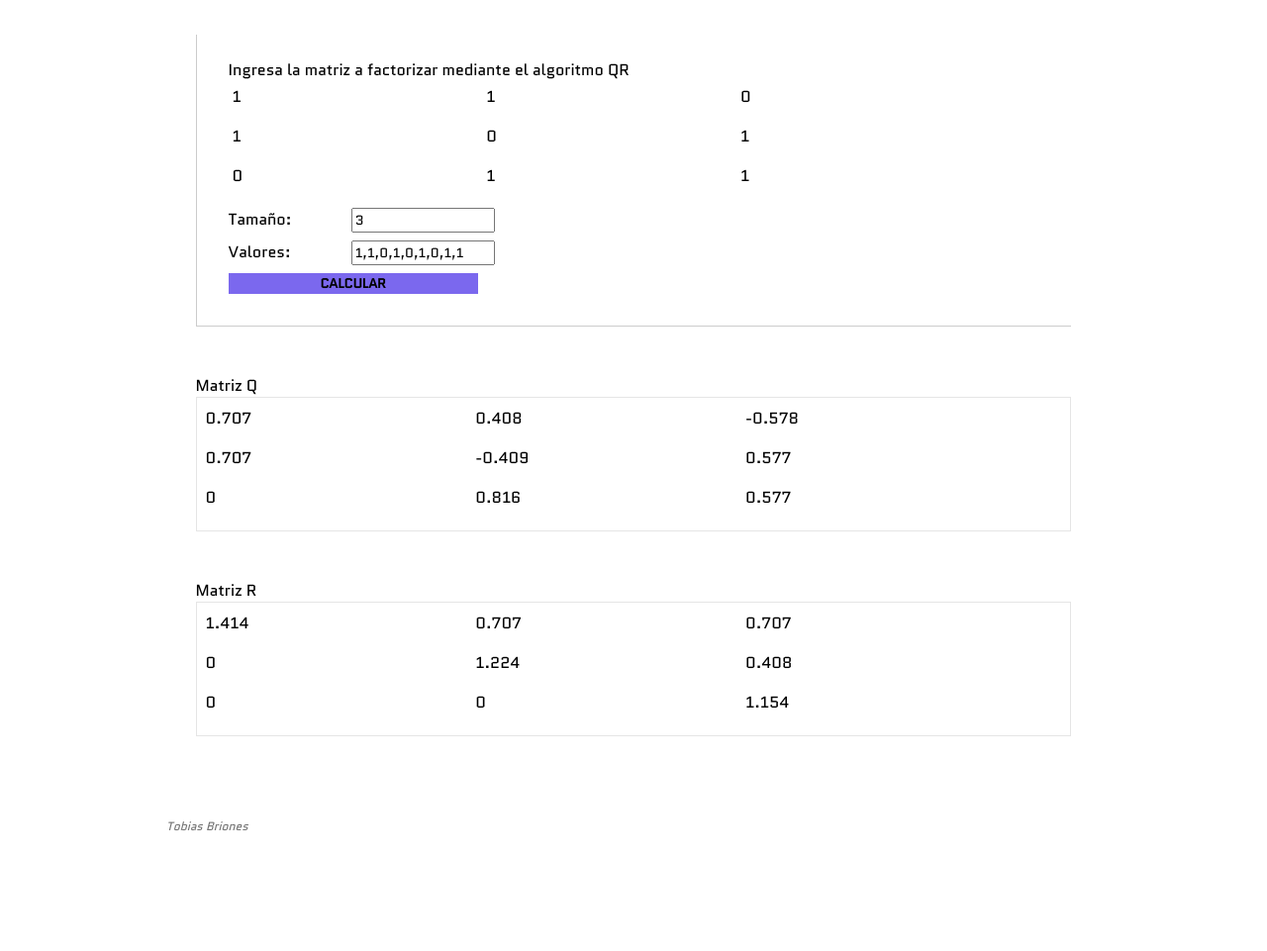
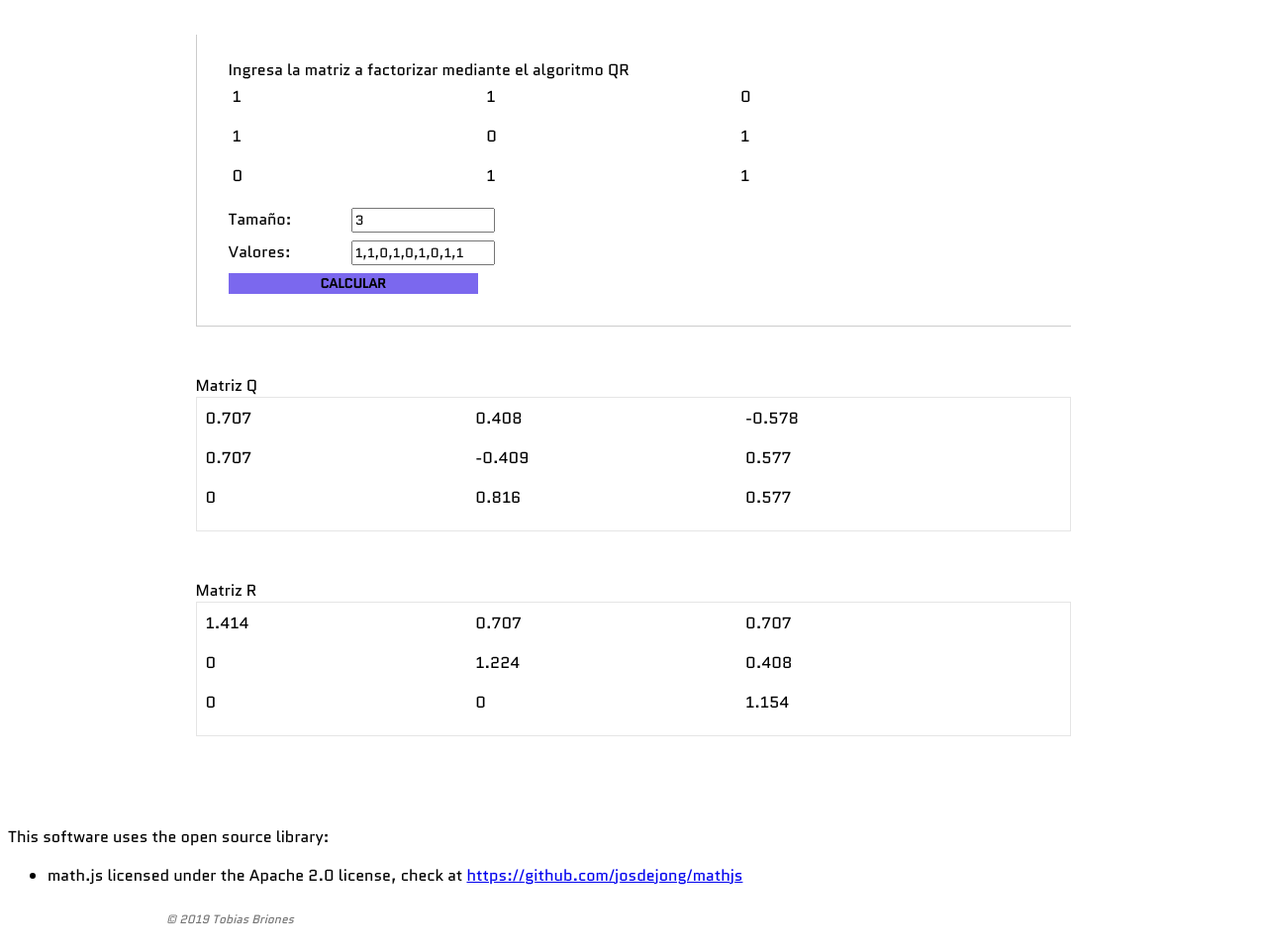
Before and after one commit to TobiasBriones/example.math.linear_algebra.web.qr-factorization, a plain HTML site: page index.html in a window 1280 px wide. Shown: the part 98-1059 px from the top of the page at 99% size. Before the commit the page ends 965 px from the top, so only its background shows below. Drawn offline with Linux system fonts and the light colour scheme.

Commit message:
License header added, about used libs added in the footer, minor changes performed

```diff
--- a/index.html
+++ b/index.html
@@ -73,7 +73,13 @@
         </div>
 
         <footer>
-            <div>Tobias Briones</div>
+            <p>This software uses the open source library:</p>
+            <ul>
+                <li>
+                    math.js licensed under the Apache 2.0 license, check at <a href="https://github.com/josdejong/mathjs">https://github.com/josdejong/mathjs</a>
+                </li>
+            </ul>
+            <div>© 2019 Tobias Briones</div>
         </footer>
         <script src="math.min.js"></script>
         <script src="main.js"></script>
```
Also changed, not shown: main.css (+7 -14 lines), main.js (+6 -34 lines), 1 other file.
